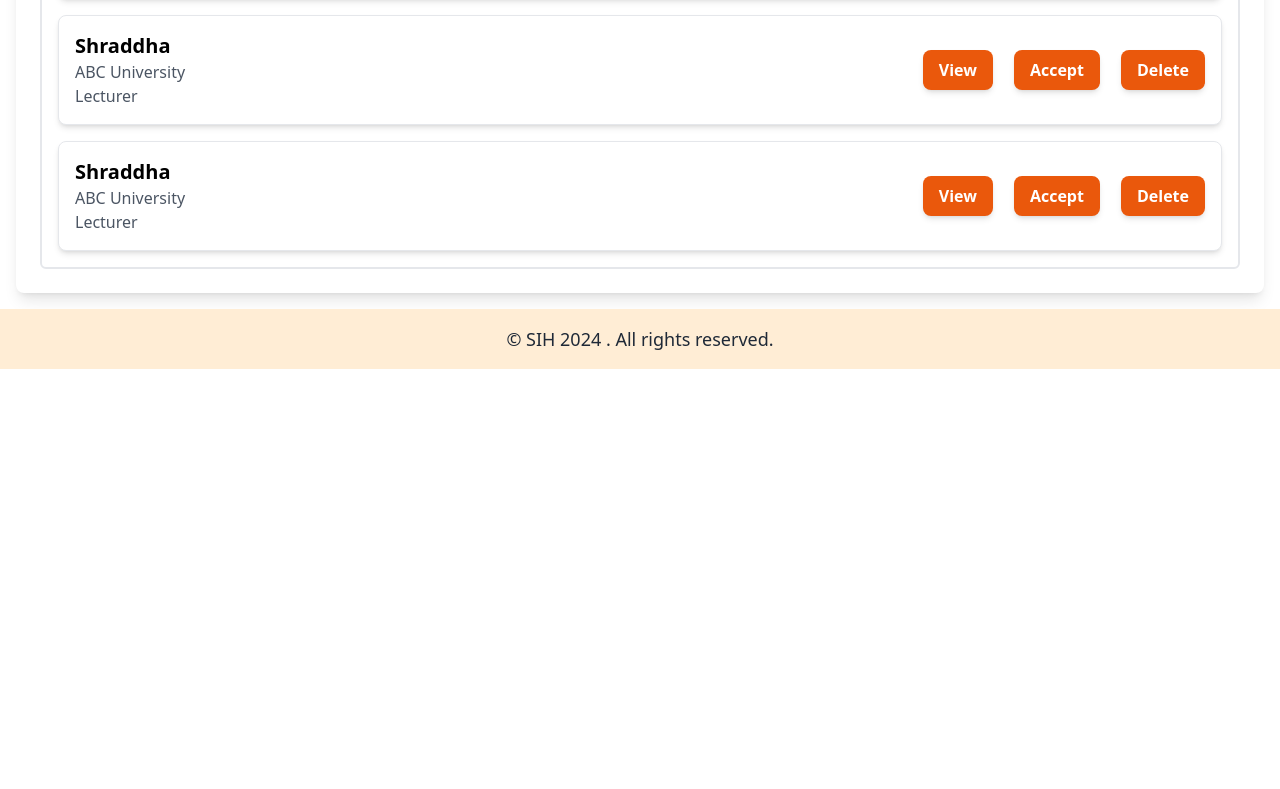
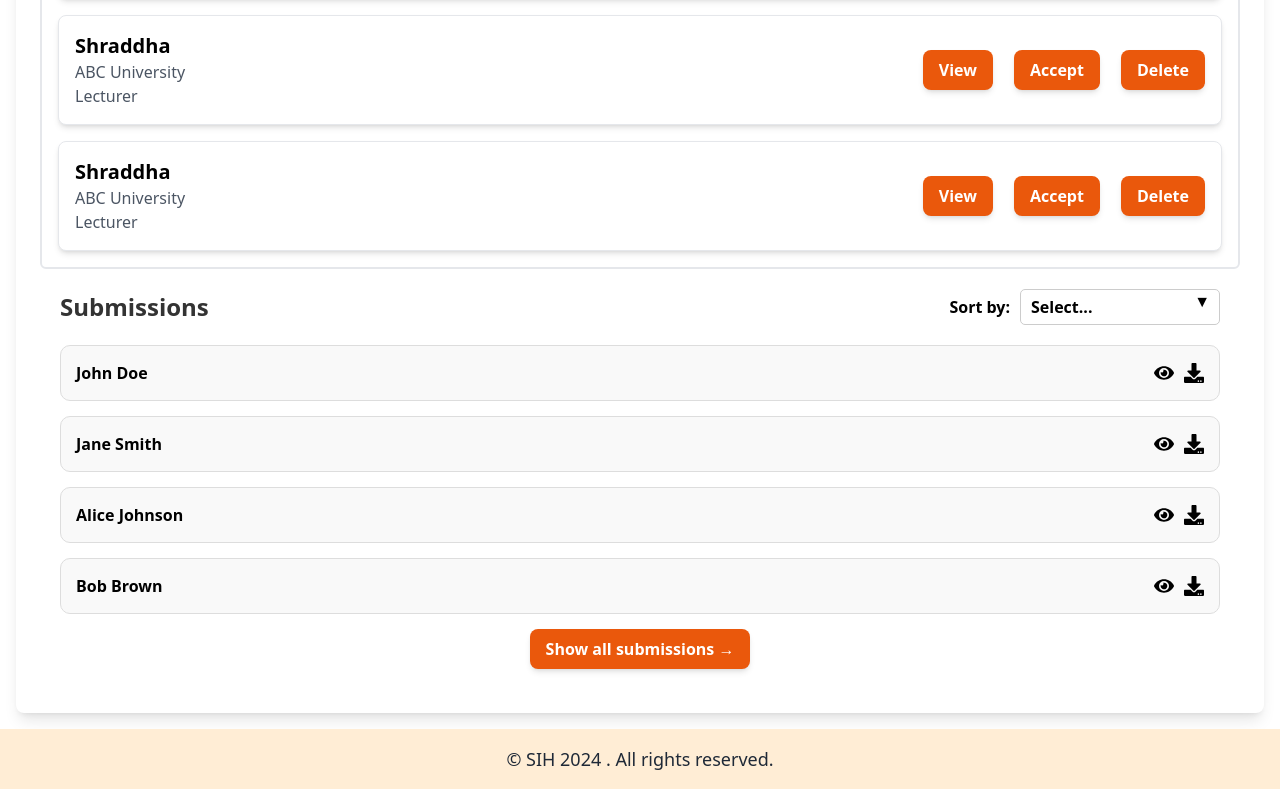
Before and after one commit to Sakshig711/SIH, a React (Vite) app in the folder frontend/: page /admin in a window 1280 px wide. Shown: the part 679-1468 px from the top of the page. Before the commit the page ends 1048 px from the top, so only its background shows below. Built offline with nearby package versions, Linux system fonts and the light colour scheme.

Commit message:
Added and integrated submissions component

```diff
--- a/frontend/package.json
+++ b/frontend/package.json
@@ -12,9 +12,11 @@
   "dependencies": {
     "axios": "^1.7.5",
     "chart.js": "^4.4.4",
+    "jspdf": "^2.5.1",
     "react": "^18.3.1",
     "react-chartjs-2": "^5.2.0",
     "react-dom": "^18.3.1",
+    "react-icons": "^5.3.0",
     "react-router-dom": "^6.26.1"
   },
   "devDependencies": {
--- a/frontend/src/components/AdminPage.jsx
+++ b/frontend/src/components/AdminPage.jsx
@@ -1,5 +1,6 @@
 import React, { useState } from 'react';
 import Footer from './Footer';  // Assuming the footer is already being imported
+import Submissions from './Submissions';
 import '../../src/App.css';
 
 
@@ -71,7 +72,11 @@ function AdminPage() {
               <p>No pending requests</p>
             )}
           </div>
+          <div className='submissions-div'>
+            <Submissions />
+          </div>
         </div>
+
       </div>
     </div>
   );
--- /dev/null
+++ b/frontend/src/components/Submissions.css
@@ -0,0 +1,108 @@
+.submissions-container {
+    max-width: 100%;
+    border-radius: 10px;
+    padding: 20px;
+    background-color: #ffffff;
+    margin: auto;
+    box-sizing: border-box;
+  }
+
+  .submissions-header {
+    display: flex;
+    justify-content: space-between;
+    align-items: center;
+    margin-bottom: 20px;
+  }
+
+  .submissions-title {
+    font-size: 24px;
+    color: #333;
+    font-weight: bold;
+  }
+
+  .submissions-sort {
+    display: flex;
+    align-items: center;
+  }
+
+  .submissions-sort label {
+    margin-right: 10px;
+    font-weight: bold;
+  }
+
+  .sort-dropdown {
+    position: relative;
+  }
+
+  .sort-dropdown select {
+    background-color: #ffffff;
+    color: #000000;
+    padding: 5px 10px;
+    border-radius: 5px;
+    border: 1px solid #ccc;
+    cursor: pointer;
+    appearance: none;
+    font-weight: bold;
+    width: 200px; /* Ensures sufficient width for longer options */
+  }
+
+  .sort-dropdown::after {
+    content: '▼';
+    position: absolute;
+    right: 10px;
+    pointer-events: none;
+  }
+
+  .submissions-list {
+    display: flex;
+    flex-direction: column;
+    gap: 15px;
+  }
+
+  .submission-item {
+    display: flex;
+    justify-content: space-between;
+    align-items: center;
+    padding: 15px;
+    background-color: #f9f9f9;
+    border-radius: 10px;
+    border: 1px solid #ddd;
+  }
+
+  .submission-details {
+    flex-grow: 1;
+    margin-right: 20px;
+  }
+
+  .submission-actions {
+    display: flex;
+    gap: 10px;
+  }
+
+  .icon {
+    font-size: 20px;
+    cursor: pointer;
+  }
+
+  .show-all {
+    display: flex;
+    justify-content: center;
+    margin-top: 15px;
+  }
+
+  .show-all-button {
+    background-color: #f77b4c;
+    color: white;
+    padding: 10px 20px;
+    border: none;
+    border-radius: 5px;
+    cursor: pointer;
+  }
+
+  .show-all-button:hover {
+    background-color: #f5612b;
+  }
+
+  /* .submissions-div{
+
+  } */
--- /dev/null
+++ b/frontend/src/components/Submissions.jsx
@@ -0,0 +1,104 @@
+import React, { useState } from 'react';
+import { FaEye, FaDownload } from 'react-icons/fa';
+import jsPDF from 'jspdf';
+import './Submissions.css';
+
+const Submissions = () => {
+  const allSubmissions = [
+    { id: 1, name: 'John Doe', email: 'john.doe@example.com', employeeCode: 'E123', dateOfSubmission: '2024-08-25', content: 'Details of Submission 1' },
+    { id: 2, name: 'Jane Smith', email: 'jane.smith@example.com', employeeCode: 'E456', dateOfSubmission: '2024-08-26', content: 'Details of Submission 2' },
+    { id: 3, name: 'Alice Johnson', email: 'alice.johnson@example.com', employeeCode: 'E789', dateOfSubmission: '2024-08-20', content: 'Details of Submission 3' },
+    { id: 4, name: 'Bob Brown', email: 'bob.brown@example.com', employeeCode: 'E101', dateOfSubmission: '2024-08-22', content: 'Details of Submission 4' },
+    { id: 5, name: 'Charlie Davis', email: 'charlie.davis@example.com', employeeCode: 'E202', dateOfSubmission: '2024-08-21', content: 'Details of Submission 5' },
+    { id: 6, name: 'Eve Harris', email: 'eve.harris@example.com', employeeCode: 'E303', dateOfSubmission: '2024-08-23', content: 'Details of Submission 6' },
+    { id: 7, name: 'Frank Green', email: 'frank.green@example.com', employeeCode: 'E404', dateOfSubmission: '2024-08-24', content: 'Details of Submission 7' }
+  ];
+
+  const [submissions, setSubmissions] = useState(allSubmissions.slice(0, 4));
+  const [showAll, setShowAll] = useState(false);
+  const [sortKey, setSortKey] = useState('');
+  const [sortOrder, setSortOrder] = useState('asc');
+
+  const handleSort = (key) => {
+    setSortKey(key);
+    setSortOrder('asc');
+    const sortedSubmissions = [...allSubmissions].sort((a, b) => {
+      if (a[key] > b[key]) return 1;
+      if (a[key] < b[key]) return -1;
+      return 0;
+    });
+    setSubmissions(sortedSubmissions.slice(0, showAll ? sortedSubmissions.length : 4));
+  };
+
+  const handleShowAll = () => {
+    setShowAll(true);
+    setSubmissions(allSubmissions);
+  };
+
+  const viewSubmission = (content) => {
+    alert(content);
+  };
+
+  const downloadPDF = (submission) => {
+    const doc = new jsPDF();
+    doc.text(`Name: ${submission.name}`, 10, 10);
+    doc.text(`Email: ${submission.email}`, 10, 20);
+    doc.text(`Employee Code: ${submission.employeeCode}`, 10, 30);
+    doc.text(`Date of Submission: ${submission.dateOfSubmission}`, 10, 40);
+    doc.text(`Content: ${submission.content}`, 10, 50);
+    doc.save(`${submission.name}_submission.pdf`);
+  };
+
+  return (
+    <div className="submissions-container">
+      <div className="submissions-header">
+        <span className="submissions-title">Submissions</span>
+        <div className="submissions-sort">
+          <label htmlFor="sortDropdown">Sort by:</label>
+          <div className="sort-dropdown">
+            <select
+              id="sortDropdown"
+              onChange={(e) => handleSort(e.target.value)}
+              value={sortKey}
+              style={{ width: '200px' }} // Increased width for dropdown
+            >
+              <option value="">Select...</option>
+              <option value="name">Name</option>
+              <option value="employeeCode">Employee Code</option>
+              <option value="dateOfSubmission">Date of Submission</option>
+            </select>
+          </div>
+        </div>
+      </div>
+      <div className="submissions-list">
+        {submissions.map((submission) => (
+          <div key={submission.id} className="submission-item">
+            <div className="submission-details">
+              <p><strong>{submission.name}</strong></p>
+              {sortKey && sortKey !== 'name' && <p>{submission[sortKey]}</p>}
+            </div>
+            <div className="submission-actions">
+              <FaEye
+                className="icon"
+                title="View Submission" // Hover text for View icon
+                onClick={() => viewSubmission(submission.content)}
+              />
+              <FaDownload
+                className="icon"
+                title="Download Submission" // Hover text for Download icon
+                onClick={() => downloadPDF(submission)}
+              />
+            </div>
+          </div>
+        ))}
+      </div>
+      {!showAll && (
+        <div className="show-all">
+          <button className="bg-orange-600 text-white font-semibold px-4 py-2 rounded-lg shadow-md hover:bg-orange-700 focus:outline-none focus:ring-2 focus:ring-orange-400 focus:ring-opacity-75" onClick={handleShowAll}>Show all submissions →</button>
+        </div>
+      )}
+    </div>
+  );
+};
+
+export default Submissions;
```
Also changed, not shown: 2 other files (tests, documents, lock files or other folders).
